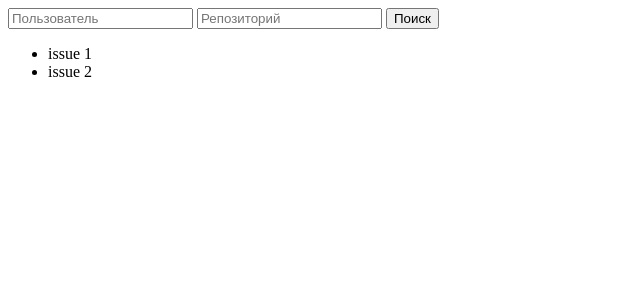
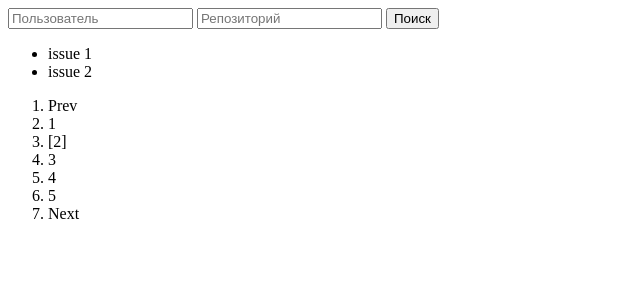
Before and after one commit to Razzeeyy/issue-viewer, a React (Create React App) app: page / in a window 1280 px wide. Shown: the top 300 px of the page, without its empty margins (0-640 px from the left). Built offline with nearby package versions, Linux system fonts and the light colour scheme.

Commit message:
pagination presentational component

```diff
--- a/src/components/pages/MainPage.js
+++ b/src/components/pages/MainPage.js
@@ -1,7 +1,8 @@
 import React from 'react'
 
 import RepoSearch from '../presentational/RepoSearch'
-import IssuesList from '../presentational/IssuesList';
+import IssuesList from '../presentational/IssuesList'
+import Pagination from '../presentational/Pagination'
 
 export default function MainPage(props) {
     return (
@@ -11,6 +12,7 @@ export default function MainPage(props) {
                 {id: 0, title: "issue 1"},
                 {id: 1, title: "issue 2"}
             ]}/>
+            <Pagination totalPages={5} selectedPage={2} onClickPage={(page) => console.log(page)}/>
         </div>
     )
 }
--- /dev/null
+++ b/src/components/presentational/Pagination.js
@@ -0,0 +1,59 @@
+import React from 'react'
+
+export default class Pagination extends React.PureComponent {
+    clamp(value, min, max) {
+        if(value < min) {
+            return min
+        }
+        if(value > max) {
+            return max
+        }
+        return value
+    }
+
+    makeClickHandler = (selectedPage, pageShift=0) => {
+        const {
+            totalPages,
+            onClickPage
+        } = this.props
+        const {
+            clamp
+        } = this
+
+        return (event) => {
+            const newPage = clamp(selectedPage + pageShift, 1, totalPages)
+
+            if(onClickPage) {
+                onClickPage(newPage)
+            }
+        }
+    }
+
+    render() {
+        const {
+            totalPages,
+            selectedPage
+        } = this.props
+        const {
+            makeClickHandler
+        } = this
+
+        return (
+            <nav>
+                <ol>
+                    <li onClick={makeClickHandler(selectedPage, -1)}>Prev</li>
+                    {
+                        Array.from(Array(totalPages), (_, i) => i+1)
+                            .map(x => (
+                                    <li key={x} onClick={makeClickHandler(x)}>
+                                        {selectedPage === x ? '['+x+']' : x}
+                                    </li>
+                                )
+                            )
+                    }
+                    <li onClick={makeClickHandler(selectedPage, 1)}>Next</li>
+                </ol>
+            </nav>
+        )
+    }
+}
```
